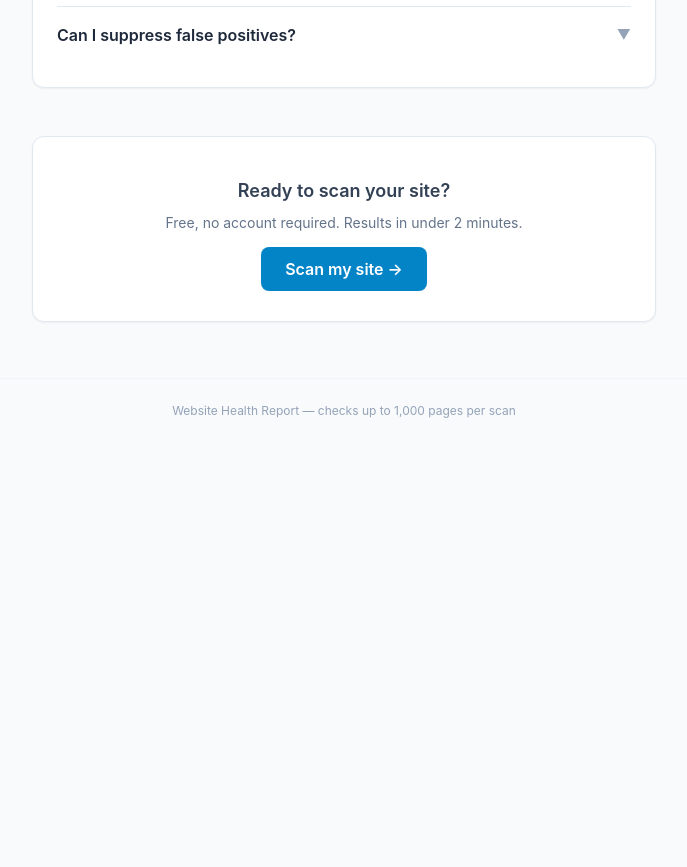
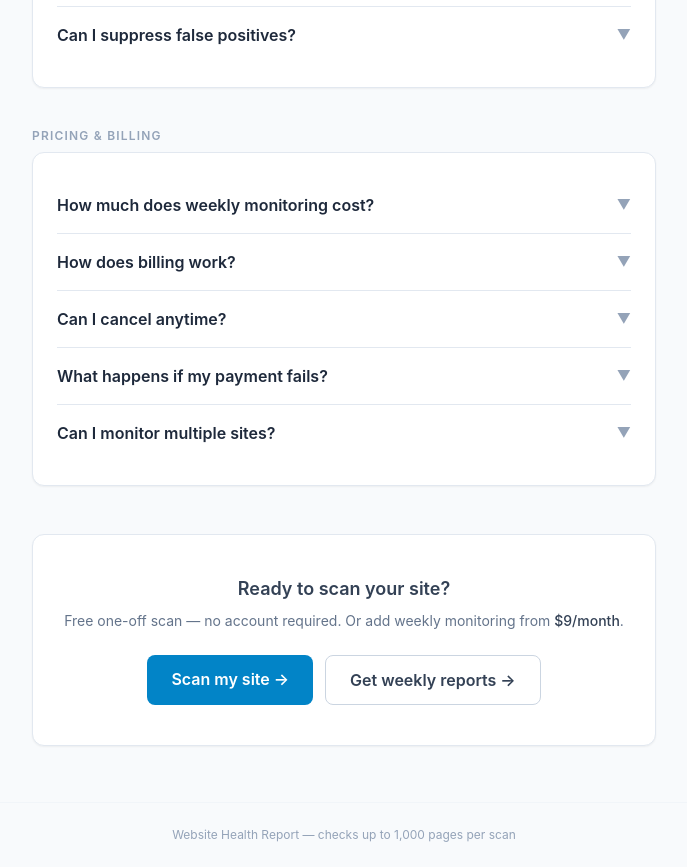
Before and after one commit to trungnt0308l/webhealthreport, a React (Vite) app: page /faq in a window 1280 px wide. Shown: the part 1160-2027 px from the top of the page, without its empty margins (296-983 px from the left). Before the commit the page ends 1603 px from the top, so only its background shows below. Built offline with nearby package versions, Linux system fonts and the light colour scheme; no server answers.

Commit message:
Add pricing section to homepage, update FAQ with billing details

```diff
--- a/src/index.css
+++ b/src/index.css
@@ -13,6 +13,9 @@
   .btn-primary {
     @apply bg-brand-600 hover:bg-brand-700 text-white font-semibold px-6 py-3 rounded-lg transition-colors disabled:opacity-50 disabled:cursor-not-allowed;
   }
+  .btn-secondary {
+    @apply bg-white hover:bg-slate-50 text-slate-700 font-semibold px-6 py-3 rounded-lg border border-slate-300 transition-colors;
+  }
   .card {
     @apply bg-white rounded-xl border border-slate-200 p-6 shadow-sm;
   }
--- a/src/pages/FAQ.jsx
+++ b/src/pages/FAQ.jsx
@@ -24,7 +24,7 @@ const FAQS = [
       },
       {
         question: 'Is it really free?',
-        answer: 'Yes. One-off scans are completely free with no account required — just paste your URL and go. Free scans check up to 500 pages and 5,000 links. With a free account, weekly monitored scans check up to 1,000 pages and 10,000 links.',
+        answer: 'One-off scans are completely free with no account required — just paste your URL and go. Scans check up to 500 pages and 5,000 links. Weekly automated monitoring is a paid feature at $9/month per site (currently discounted from $19/month).',
       },
     ],
   },
@@ -54,15 +54,40 @@ const FAQS = [
     items: [
       {
         question: 'What is weekly monitoring?',
-        answer: 'Weekly monitoring automatically scans your site once a week and emails you a health report whenever new issues are detected. It is the easiest way to catch broken links introduced by content updates, third-party site changes, or server migrations before your visitors or Google notices them.',
+        answer: 'Weekly monitoring automatically scans your site once a week and emails you a health report whenever new issues are detected. Monitored scans check up to 1,000 pages and 10,000 links — twice the one-off scan limit. It is the easiest way to catch broken links introduced by content updates, third-party site changes, or server migrations before your visitors or Google notices them.',
       },
       {
         question: 'How do I set up scheduled scans?',
-        answer: 'Create a free account and go to My Account. Add your site URL and an optional notification email address. The first scan runs immediately, and subsequent scans run weekly from then on. You can manage multiple sites from the same account.',
+        answer: 'Create an account and go to My Account. Click "Subscribe & add site", enter your URL, and complete the PayPal checkout. The first scan runs within 24 hours, and subsequent scans run weekly from then on. You can monitor multiple sites from the same account — each site is billed at $9/month.',
       },
       {
         question: 'Can I suppress false positives?',
         answer: 'Yes. On any report from a monitored site, authenticated users see a "Not an issue" button next to each finding. Clicking it permanently hides that specific issue from future reports without affecting other issues of the same type.',
+      },
+    ],
+  },
+  {
+    group: 'Pricing & billing',
+    items: [
+      {
+        question: 'How much does weekly monitoring cost?',
+        answer: 'Weekly monitoring is $9/month per site — currently discounted from the regular price of $19/month. This is an early-access offer; lock in the lower rate now and it stays at $9/month for as long as you remain subscribed.',
+      },
+      {
+        question: 'How does billing work?',
+        answer: 'Billing is handled securely through PayPal. When you add your first site you subscribe to a monthly plan at $9/site. Each additional site added mid-billing-cycle is charged a prorated amount for the remaining days in the cycle, then included in your regular monthly renewal. You can pay with your PayPal balance, a linked bank account, or a debit/credit card.',
+      },
+      {
+        question: 'Can I cancel anytime?',
+        answer: 'Yes. You can cancel your subscription at any time from the My Account page. Your sites remain monitored for 3 days after cancellation, then monitoring pauses. There are no cancellation fees or lock-in periods.',
+      },
+      {
+        question: 'What happens if my payment fails?',
+        answer: 'If a payment fails you enter a 3-day grace period during which monitoring continues normally. If payment is not resolved within 3 days, monitoring for your sites pauses until the subscription is renewed. Your site data and history are retained for 30 days.',
+      },
+      {
+        question: 'Can I monitor multiple sites?',
+        answer: 'Yes. Each site is $9/month and is billed as part of a single consolidated subscription — you pay one monthly charge covering all your sites rather than separate charges per site. Add or remove sites at any time from the My Account page.',
       },
     ],
   },
@@ -144,8 +169,11 @@ export default function FAQ() {
 
         <div className="mt-12 card text-center py-10">
           <p className="text-slate-700 font-semibold text-lg mb-2">Ready to scan your site?</p>
-          <p className="text-slate-500 text-sm mb-6">Free, no account required. Results in under 2 minutes.</p>
-          <Link to="/" className="btn-primary">Scan my site →</Link>
+          <p className="text-slate-500 text-sm mb-6">Free one-off scan — no account required. Or add weekly monitoring from <span className="font-medium text-slate-700">$9/month</span>.</p>
+          <div className="flex flex-col sm:flex-row gap-3 justify-center">
+            <Link to="/" className="btn-primary">Scan my site →</Link>
+            <Link to="/register" className="btn-secondary">Get weekly reports →</Link>
+          </div>
         </div>
       </main>
 
--- a/src/pages/Home.jsx
+++ b/src/pages/Home.jsx
@@ -174,7 +174,7 @@ export default function Home() {
           ) : (
             <p className="mt-4 text-xs text-slate-400">
               Free scan — no account required. Up to <span className="font-medium text-slate-500">500 pages</span> and <span className="font-medium text-slate-500">5,000 links</span>.{' '}
-              <Link to="/register" className="text-brand-600 hover:underline">Sign up free</Link> for weekly monitoring with 1,000 pages.
+              <Link to="/register" className="text-brand-600 hover:underline">Create an account</Link> to add weekly monitoring from <span className="font-medium text-slate-500">$9/month</span>.
             </p>
           )}
         </div>
@@ -257,16 +257,65 @@ export default function Home() {
           </div>
         </div>
 
+        {/* Pricing */}
+        <div className="max-w-2xl w-full mt-24">
+          <h2 className="text-2xl font-bold text-slate-900 mb-2 text-center">Simple, transparent pricing</h2>
+          <p className="text-slate-500 text-center mb-8 text-sm">One-off scans are always free. Add weekly monitoring for a flat monthly fee.</p>
+          <div className="grid grid-cols-1 sm:grid-cols-2 gap-6">
+            {/* Free tier */}
+            <div className="card flex flex-col gap-4">
+              <div>
+                <p className="text-xs font-semibold uppercase tracking-widest text-slate-400 mb-1">One-off scan</p>
+                <p className="text-3xl font-bold text-slate-900">Free</p>
+                <p className="text-sm text-slate-500 mt-1">No account required</p>
+              </div>
+              <ul className="space-y-2 text-sm text-slate-600 flex-1">
+                {['Up to 500 pages per scan', 'Up to 5,000 links checked', 'Full issue report with health score', 'Instant results'].map(f => (
+                  <li key={f} className="flex items-start gap-2"><span className="text-green-500 font-bold mt-0.5">✓</span>{f}</li>
+                ))}
+              </ul>
+              <Link to="/" className="btn-secondary text-center text-sm">Scan my site →</Link>
+            </div>
+
+            {/* Paid tier */}
+            <div className="card flex flex-col gap-4 border-2 border-brand-500 relative">
+              <div className="absolute -top-3 left-1/2 -translate-x-1/2 bg-brand-600 text-white text-xs font-semibold px-3 py-1 rounded-full">Early access</div>
+              <div>
+                <p className="text-xs font-semibold uppercase tracking-widest text-slate-400 mb-1">Weekly monitoring</p>
+                <p className="text-3xl font-bold text-slate-900">
+                  $9<span className="text-lg font-normal text-slate-500">/month</span>
+                </p>
+                <p className="text-sm text-slate-400 mt-1">
+                  <span className="line-through">$19/month</span> — limited time offer
+                </p>
+              </div>
+              <ul className="space-y-2 text-sm text-slate-600 flex-1">
+                {[
+                  'Per site, billed monthly',
+                  'Up to 1,000 pages per scan',
+                  'Up to 10,000 links checked',
+                  'Weekly automated scans',
+                  'Email alerts when issues appear',
+                  'Cancel anytime',
+                ].map(f => (
+                  <li key={f} className="flex items-start gap-2"><span className="text-green-500 font-bold mt-0.5">✓</span>{f}</li>
+                ))}
+              </ul>
+              <Link to="/register" className="btn-primary text-center text-sm">Get weekly reports →</Link>
+            </div>
+          </div>
+        </div>
+
         {/* FAQ teaser */}
         <div className="max-w-2xl w-full mt-20">
           <h2 className="text-2xl font-bold text-slate-900 mb-2 text-center">Common questions</h2>
           <p className="text-slate-500 text-center mb-8 text-sm">Quick answers — or see the full FAQ.</p>
           <div className="card">
             {[
-              { question: 'Is it really free?', answer: 'Yes. One-off scans are completely free — no account required. Free scans check up to 500 pages and 5,000 links. With a free account, weekly monitored scans check up to 1,000 pages and 10,000 links.' },
-              { question: 'Does it scan JavaScript-rendered content?', answer: 'No — we fetch raw HTML the same way Googlebot does on its first pass. This means we find the same broken links and missing pages that search engine crawlers encounter.' },
+              { question: 'Is one-off scanning really free?', answer: 'Yes. One-off scans are completely free with no account required — just paste your URL and go. Scans check up to 500 pages and 5,000 links.' },
+              { question: 'How much does weekly monitoring cost?', answer: 'Weekly monitoring is $9/month per site — currently discounted from $19/month. You are only charged for sites you actively monitor, and you can cancel at any time from your account page.' },
               { question: 'How long does a scan take?', answer: 'Most sites complete in 30 seconds to 2 minutes. Larger sites with hundreds of pages may take a little longer, but you can watch the progress live.' },
-              { question: 'What is weekly monitoring?', answer: 'With a free account you can add your site and we will automatically scan it every week and email you a health report. It is the easiest way to catch new issues before your visitors or Google does.' },
+              { question: 'What is weekly monitoring?', answer: 'Weekly monitoring automatically scans your site once a week and emails you a report when new issues are found. Monitored scans check up to 1,000 pages and 10,000 links — twice the free scan limit.' },
             ].map(faq => (
               <FAQAccordionItem key={faq.question} question={faq.question} answer={faq.answer} />
             ))}
```
